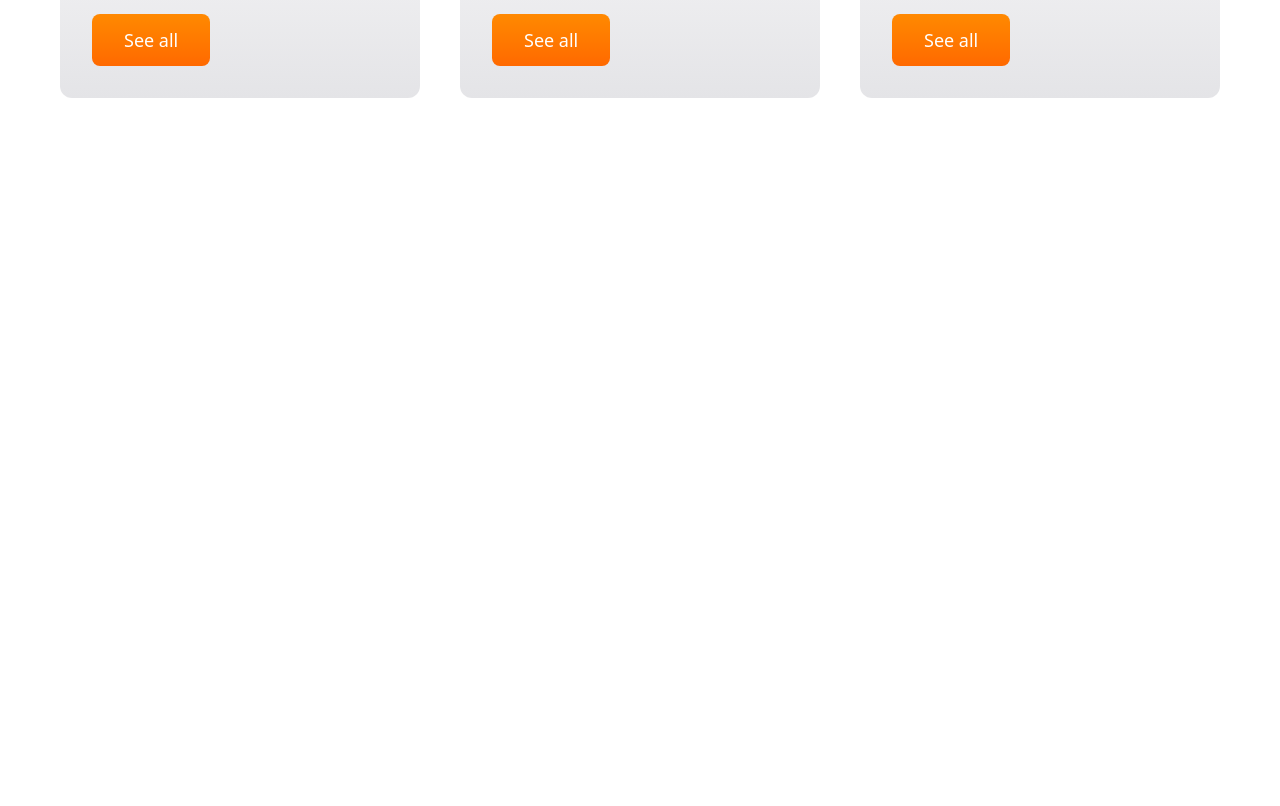
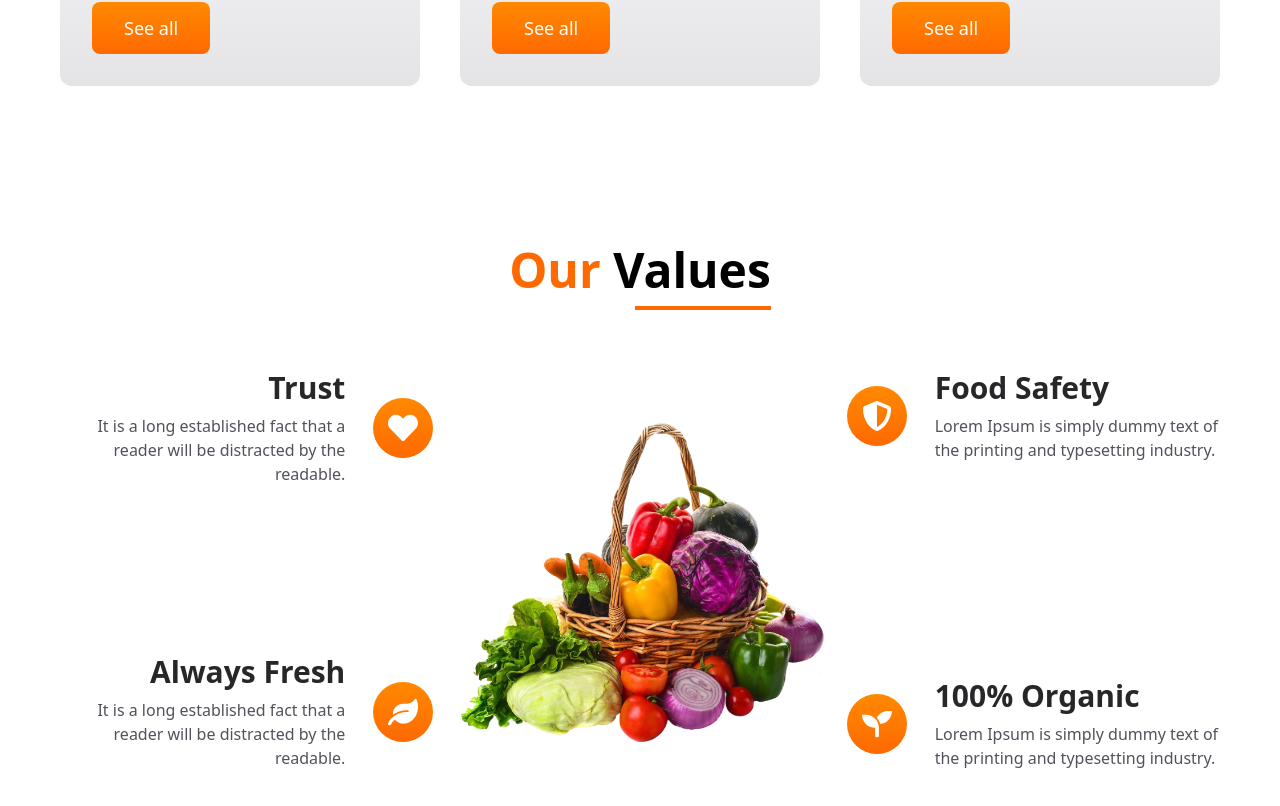
Before and after one commit to 13vanshu/GROCIFY, a React (Vite) app: page / in a window 1280 px wide. Shown: the part 1414-2220 px from the top of the page. Before the commit the page ends 1592 px from the top, so only its background shows below. Built offline with nearby package versions, Linux system fonts and the light colour scheme.

Commit message:
Values Page

```diff
--- /dev/null
+++ b/src/Api/values.json
@@ -0,0 +1,26 @@
+[
+    {
+        "id":1,
+        "title":"Trust",
+        "description":"It is a long established fact that a reader will be distracted by the readable.",
+        "icons": "FaHeart"
+    },
+    {
+        "id":2,
+        "title":"Always Fresh",
+        "description":"It is a long established fact that a reader will be distracted by the readable.",
+        "icons":"FaLeaf"
+    },
+    {
+        "id":3,
+        "title":"Food Safety",
+        "description":"Lorem Ipsum is simply dummy text of the printing and typesetting industry.",
+        "icons":"FaShieldAlt"
+    },
+    {
+        "id":4,
+        "title":"100% Organic",
+        "description":"Lorem Ipsum is simply dummy text of the printing and typesetting industry.",
+        "icons":"FaSeedling"
+    }
+]
--- a/src/Components/AppLayout/AppLayout.jsx
+++ b/src/Components/AppLayout/AppLayout.jsx
@@ -2,6 +2,7 @@ import React from 'react'
 import Navbar from '../Navbar/Navbar'
 import Hero from '../Hero/Hero'
 import Category from '../Category/Category'
+import Values from '../Values/Values'
 
 const AppLayout = () => {
   return (
@@ -9,6 +10,7 @@ const AppLayout = () => {
     <Navbar />
     <Hero />
     <Category />
+    <Values />
     </>
   )
 }
--- a/src/Components/Category/Category.jsx
+++ b/src/Components/Category/Category.jsx
@@ -5,10 +5,9 @@ import Button from '../../Tools/Button'
 
 const Category = () => {
 
-
     return (
         <section>
-            <div className='max-w-310 mx-auto px-10  py-20'>
+            <div className='max-w-310 mx-auto px-10 md:py-20 py-10'>
                 <Heading highlight="Shop" heading="By Category" />
 
                 {/* Category Cards */}
@@ -17,8 +16,7 @@ const Category = () => {
                         category.map(cards => {
                             return (
                                 // Card
-                                <div className='flex-1 basis-75'>
-
+                                <div className='flex-1 basis-75' >
                                     {/* Card Image */}
                                     <div className='w-full min-h-[30vh] relative -mb-13'>
                                         <img src={cards.img} alt="images" className='absolute bottom-0' />
--- /dev/null
+++ b/src/Components/Values/Values.jsx
@@ -0,0 +1,74 @@
+import React from 'react'
+import Heading from '../../Tools/Heading'
+import { FaHeart, FaLeaf, FaShieldAlt, FaSeedling } from "react-icons/fa";
+import values from '../../Api/values.json';
+import basket from './../../assets/basket-full-vegetables.png';
+
+const Values = () => {
+
+  const iconMap = {
+    FaHeart: FaHeart,
+    FaLeaf: FaLeaf,
+    FaShieldAlt: FaShieldAlt,
+    FaSeedling: FaSeedling,
+  };
+
+
+  return (
+    <section>
+      <div className='max-w-310 mx-auto px-10 md:py-20 py-10'>
+        <Heading highlight="Our" heading="Values" />
+        <div className='flex md:flex-row flex-col md:gap-5 gap-15 mt-15  '>
+          {/* Left Values */}
+          <div className='flex-1 md:min-h-100 flex flex-col gap-15 justify-between'>
+            {
+              values.slice(0, 2).map((item) => {
+                const Icon = iconMap[item.icons]; // string → component
+                return (
+                  <div key={item.id} className='flex md:flex-row-reverse gap-7'>
+                    <div className='flex items-center'>
+                      <span className='flex justify-center items-center text-3xl text-white bg-linear-to-b from-orange-400 to-orange-500 w-15 h-15 rounded-full '><Icon /></span>
+                    </div>
+                    <div className='md:text-right '>
+                      <h4 className='text-zinc-800 text-3xl font-bold'>{item.title}</h4>
+                      <p className='text-zinc-600 mt-2'>{item.description}</p>
+                    </div>
+                  </div>
+                );
+              })
+            }
+          </div>
+
+          {/* Image */}
+          <div className='md:flex flex-1 w-1/2 hidden'>
+            <img src={basket} alt="" />
+          </div>
+
+          {/* Right Values */}
+          <div className='flex-1 md:min-h-100 flex flex-col gap-15 justify-between'>
+            {
+              values.slice(2,4).map((item) => {
+                const Icon = iconMap[item.icons]; // string → component
+                return (
+                  <div key={item.id} className='flex gap-7'>
+                    <div className='flex items-center'>
+                      <span className='flex justify-center items-center text-3xl text-white bg-linear-to-b from-orange-400 to-orange-500 w-15 h-15 rounded-full '><Icon /></span>
+                    </div>
+                    <div className='text-left '>
+                      <h4 className='text-zinc-800 text-3xl font-bold'>{item.title}</h4>
+                      <p className='text-zinc-600 mt-2'>{item.description}</p>
+                    </div>
+                  </div>
+                );
+              })
+
+            }
+          </div>
+
+        </div>
+      </div>
+    </section>
+  )
+}
+
+export default Values
--- a/src/Tools/Heading.jsx
+++ b/src/Tools/Heading.jsx
@@ -6,7 +6,7 @@ const Heading = (props) => {
             <h1 className='md:text-5xl text-[2rem] font-bold'>
                 <span className='text-orange-500'>{props.highlight}</span> {props.heading}
             </h1>
-            <div className='w-34 h-1 md:mt-6 mt-3 ml-auto bg-orange-500'>
+            <div className='w-34 h-1 mt-3 ml-auto bg-orange-500'>
             </div>
         </div>
     )
--- a/src/index.css
+++ b/src/index.css
@@ -1 +1,5 @@
 @import "tailwindcss";
+
+/* * {
+  border: 0.1rem solid red;
+} */
```
